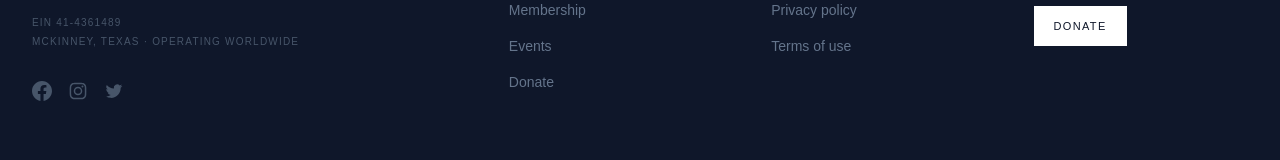
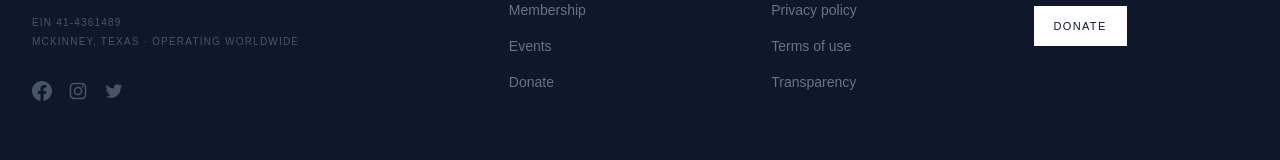
Before and after one commit to DJmorgan4/The-Blue-Duck-Foundation, a Next.js app: page / in a window 1280 px wide. Shown: the part 3364-3524 px from the top of the page. Built offline with nearby package versions, Linux system fonts and the light colour scheme.

Commit message:
feat: add transparency link to footer

```diff
--- a/src/components/layout/Footer.tsx
+++ b/src/components/layout/Footer.tsx
@@ -15,6 +15,7 @@ const resourceLinks = [
   { href: "/contact",  label: "Contact" },
   { href: "/privacy",  label: "Privacy policy" },
   { href: "/terms",    label: "Terms of use" },
+  { href: "/transparency", label: "Transparency" },
 ];
 
 export default function Footer() {
```
